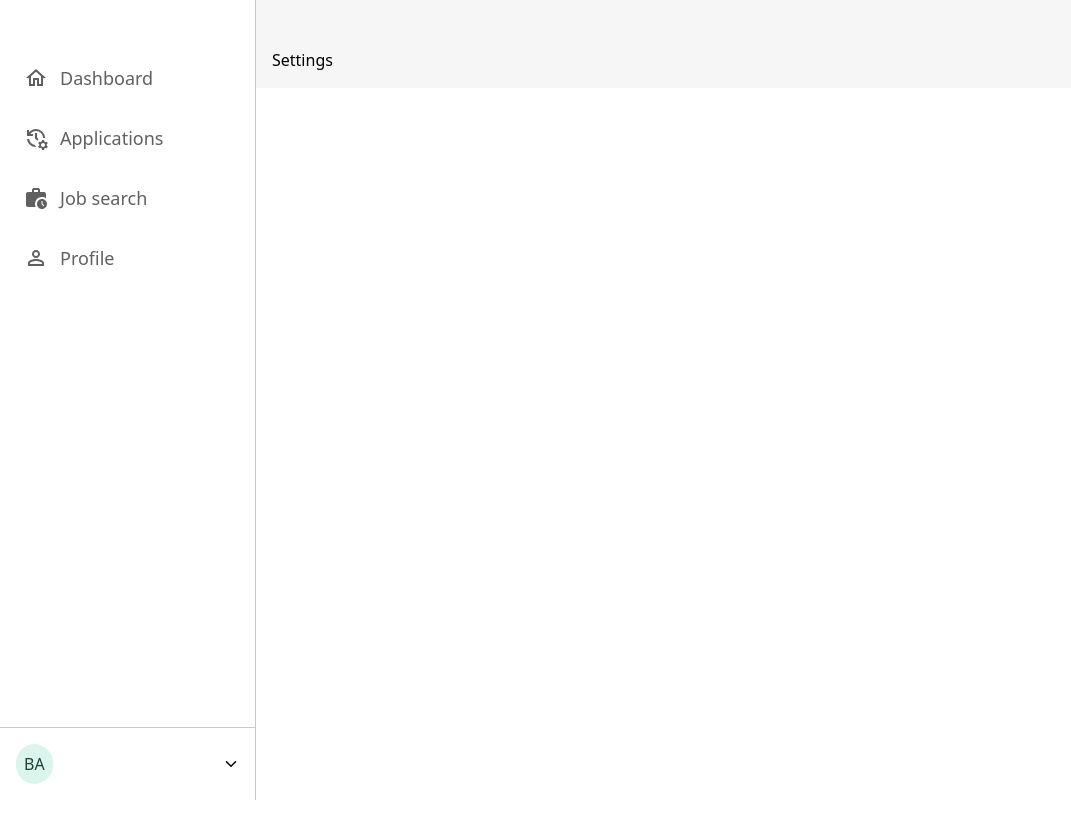
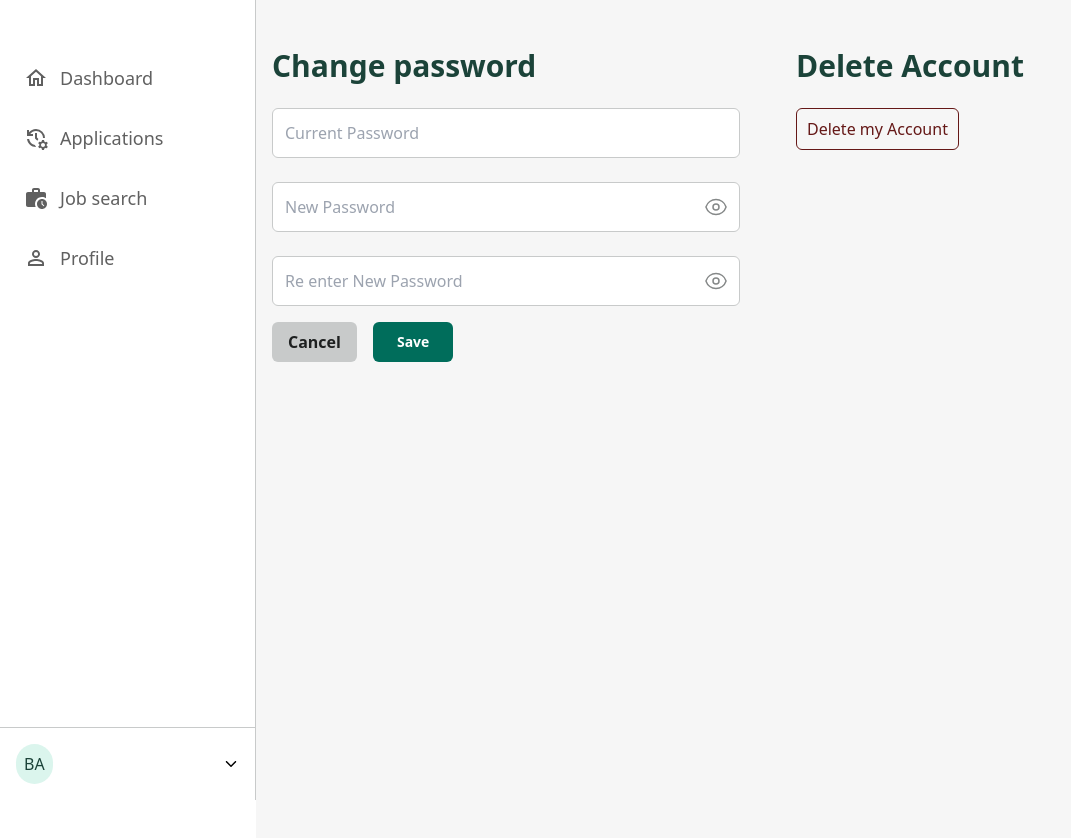
Before and after one commit to codesbysam/Job-Application--Tracker, a React (Vite) app: page /dashboard/settings in a window 1280 px wide. Shown: the top 838 px of the page, without its empty margins (0-1071 px from the left). Before the commit the page ends 800 px from the top, so only its background shows below. Built offline with nearby package versions, Linux system fonts and the light colour scheme.

Commit message:
update settings page

```diff
--- a/src/Pages/Dashboard.jsx
+++ b/src/Pages/Dashboard.jsx
@@ -18,7 +18,7 @@ const Dashboard = () => {
   };
   return (
     <div>
-      <div className="rounded-lg mb-10 flex flex-wrap justify-between items-center">
+      <div className="mb-10 flex flex-wrap justify-between items-center">
         <h1 className="text-3xl font-bold text-teal">Welcome back Bridget,</h1>
         <div className="rounded-lg p-4 bg-white drop-shadow-sm flex gap-8 items-center mt-4 ">
           <span className="flex flex-wrap gap-3 md:text-xl">
--- a/src/Pages/Settings.jsx
+++ b/src/Pages/Settings.jsx
@@ -1,9 +1,170 @@
-import React from 'react'
+import React, { useState } from "react";
+import { Link } from "react-router-dom";
 
 const Settings = () => {
+  const [isPasswordHidden, setPasswordHidden] = useState(true);
+  const [isConfirmPasswordHidden, setConfirmPasswordHidden] = useState(true);
   return (
-    <div>Settings</div>
-  )
-}
+    <section className="grid grid-cols-1 lg:grid-cols-2 gap-y-10 gap-x-14 h-screen">
+      <div className="max-w-2xl">
+        <h2 className="text-teal-dark text-3xl font-semibold mb-6">
+          Change password
+        </h2>
+        <form>
+          {/* Current Password */}
+          <div>
+            <label className="sr-only">Current Password</label>
+            <input
+              type="password"
+              placeholder="Current Password"
+              required
+              className="border border-gray-light text-gray rounded-md p-3 outline-none focus:ring-[1px] focus:ring-teal w-full"
+            />
+          </div>
+          {/* New Password */}
+          <div>
+            <label className="sr-only">New Password</label>
+            <div className="relative mt-6">
+              <button
+                type="button"
+                title="Show/Hide Password"
+                className="text-gray absolute right-3 inset-y-0 my-auto active:text-gray"
+                onClick={() => setPasswordHidden(!isPasswordHidden)}
+              >
+                {isPasswordHidden ? (
+                  <svg
+                    className="w-6 h-6"
+                    xmlns="http://www.w3.org/2000/svg"
+                    fill="none"
+                    viewBox="0 0 24 24"
+                    strokeWidth={1.5}
+                    stroke="currentColor"
+                  >
+                    <path
+                      strokeLinecap="round"
+                      strokeLinejoin="round"
+                      d="M2.036 12.322a1.012 1.012 0 010-.639C3.423 7.51 7.36 4.5 12 4.5c4.638 0 8.573 3.007 9.963 7.178.07.207.07.431 0 .639C20.577 16.49 16.64 19.5 12 19.5c-4.638 0-8.573-3.007-9.963-7.178z"
+                    />
+                    <path
+                      strokeLinecap="round"
+                      strokeLinejoin="round"
+                      d="M15 12a3 3 0 11-6 0 3 3 0 016 0z"
+                    />
+                  </svg>
+                ) : (
+                  <svg
+                    xmlns="http://www.w3.org/2000/svg"
+                    fill="none"
+                    viewBox="0 0 24 24"
+                    strokeWidth={1.5}
+                    stroke="currentColor"
+                    className="w-6 h-6"
+                  >
+                    <path
+                      strokeLinecap="round"
+                      strokeLinejoin="round"
+                      d="M3.98 8.223A10.477 10.477 0 001.934 12C3.226 16.338 7.244 19.5 12 19.5c.993 0 1.953-.138 2.863-.395M6.228 6.228A10.45 10.45 0 0112 4.5c4.756 0 8.773 3.162 10.065 7.498a10.523 10.523 0 01-4.293 5.774M6.228 6.228L3 3m3.228 3.228l3.65 3.65m7.894 7.894L21 21m-3.228-3.228l-3.65-3.65m0 0a3 3 0 10-4.243-4.243m4.242 4.242L9.88 9.88"
+                    />
+                  </svg>
+                )}
+              </button>
+              <input
+                type={isPasswordHidden ? "password" : "text"}
+                placeholder="New Password"
+                required
+                className="border border-gray-light text-gray rounded-md p-3 outline-none focus:ring-[1px] focus:ring-teal w-full "
+              />
+            </div>
+          </div>
+          {/* Re Enter Password */}
+          <div>
+            <label className="sr-only">Re Enter Password</label>
+            <div className="relative mt-6">
+              <button
+                type="button"
+                title="Show/Hide Password"
+                className="text-gray absolute right-3 inset-y-0 my-auto active:text-gray"
+                onClick={() =>
+                  setConfirmPasswordHidden(!isConfirmPasswordHidden)
+                }
+              >
+                {isConfirmPasswordHidden ? (
+                  <svg
+                    className="w-6 h-6"
+                    xmlns="http://www.w3.org/2000/svg"
+                    fill="none"
+                    viewBox="0 0 24 24"
+                    strokeWidth={1.5}
+                    stroke="currentColor"
+                  >
+                    <path
+                      strokeLinecap="round"
+                      strokeLinejoin="round"
+                      d="M2.036 12.322a1.012 1.012 0 010-.639C3.423 7.51 7.36 4.5 12 4.5c4.638 0 8.573 3.007 9.963 7.178.07.207.07.431 0 .639C20.577 16.49 16.64 19.5 12 19.5c-4.638 0-8.573-3.007-9.963-7.178z"
+                    />
+                    <path
+                      strokeLinecap="round"
+                      strokeLinejoin="round"
+                      d="M15 12a3 3 0 11-6 0 3 3 0 016 0z"
+                    />
+                  </svg>
+                ) : (
+                  <svg
+                    xmlns="http://www.w3.org/2000/svg"
+                    fill="none"
+                    viewBox="0 0 24 24"
+                    strokeWidth={1.5}
+                    stroke="currentColor"
+                    className="w-6 h-6"
+                  >
+                    <path
+                      strokeLinecap="round"
+                      strokeLinejoin="round"
+                      d="M3.98 8.223A10.477 10.477 0 001.934 12C3.226 16.338 7.244 19.5 12 19.5c.993 0 1.953-.138 2.863-.395M6.228 6.228A10.45 10.45 0 0112 4.5c4.756 0 8.773 3.162 10.065 7.498a10.523 10.523 0 01-4.293 5.774M6.228 6.228L3 3m3.228 3.228l3.65 3.65m7.894 7.894L21 21m-3.228-3.228l-3.65-3.65m0 0a3 3 0 10-4.243-4.243m4.242 4.242L9.88 9.88"
+                    />
+                  </svg>
+                )}
+              </button>
+              <input
+                type={isConfirmPasswordHidden ? "password" : "text"}
+                placeholder="Re enter New Password"
+                required
+                className="border border-gray-light text-gray rounded-md p-3 outline-none focus:ring-[1px] focus:ring-teal w-full"
+              />
+            </div>
+          </div>
+          {/* Cancel and Set New Password buttons */}
+          <div className="mt-4 font-semibold gap-4 flex">
+            <Link
+              to="/dashboard/dashboard"
+              className="bg-gray-light text-gray-dark rounded-md py-2 px-4"
+            >
+              Cancel
+            </Link>
+            <button
+              type="submit"
+              className="bg-teal text-white rounded-md py-2 px-6 flex justify-center items-center gap-3 text-sm"
+            >
+              Save
+            </button>
+          </div>
+        </form>
+      </div>
+      {/* DELETE USER ACCOUNT */}
 
-export default Settings
+      <div>
+        <h2 className="text-teal-dark text-3xl font-semibold mb-6">
+          Delete Account
+        </h2>
+        <button
+          type="submit"
+          className="border border-red text-red rounded-md py-2 px-2.5 flex justify-center items-center gap-3"
+        >
+          Delete my Account
+        </button>
+      </div>
+    </section>
+  );
+};
+
+export default Settings;
```
